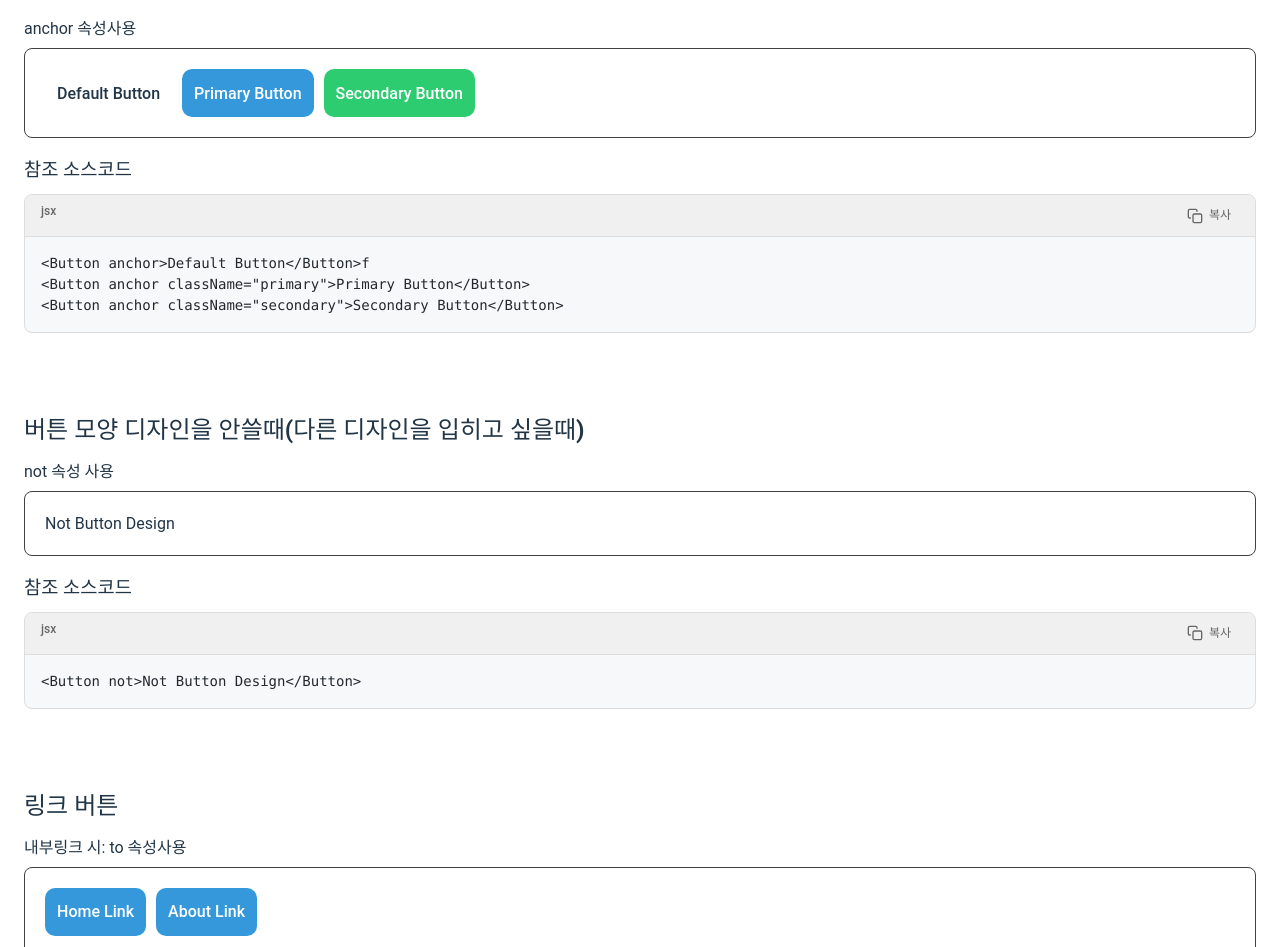
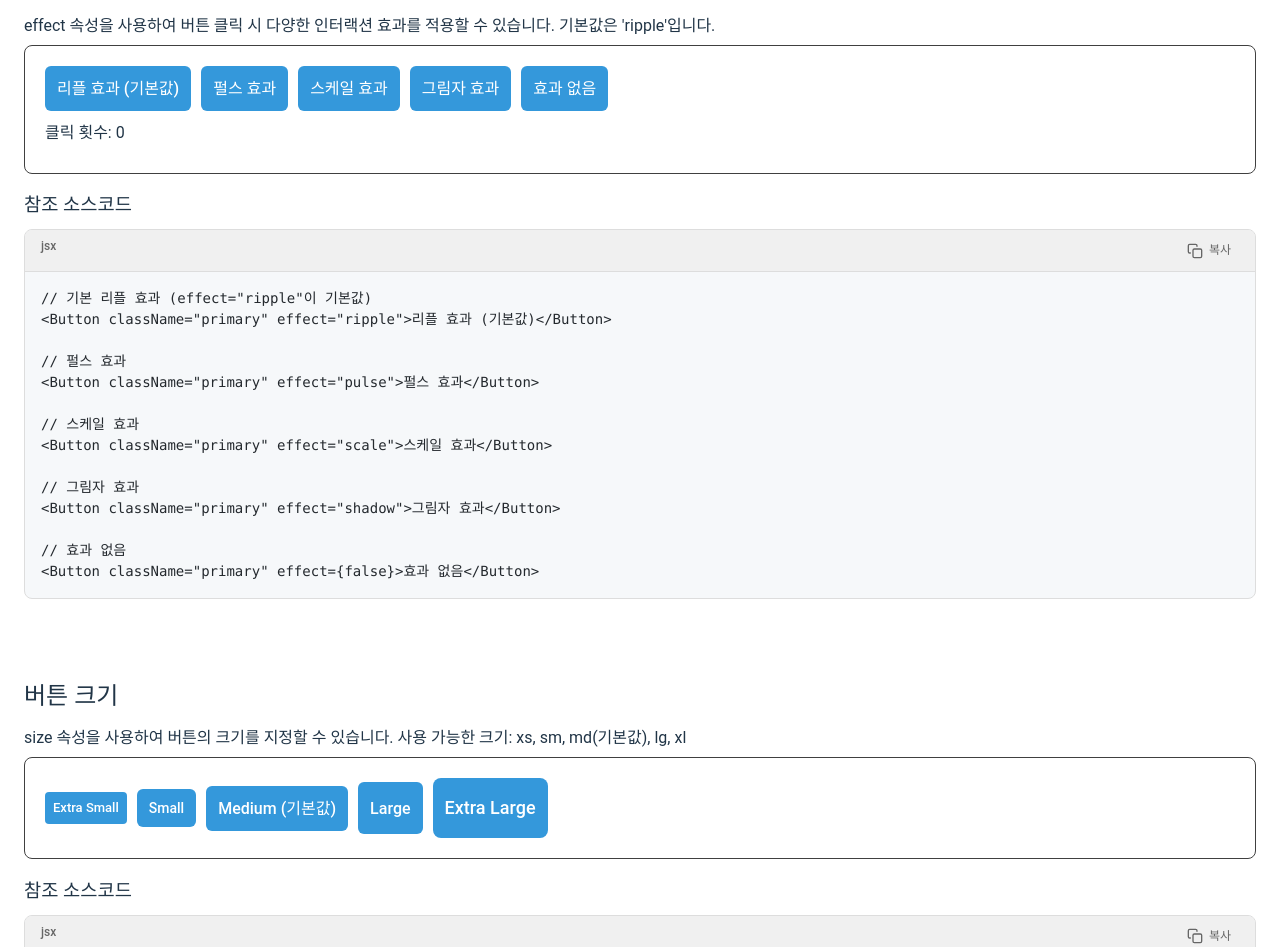
Before and after one commit to anoju/anoju-react, a React (Vite) app: page /guide/button in a window 1280 px wide. Shown: the part 905-1852 px from the top of the page. Built offline with nearby package versions, Linux system fonts and the light colour scheme.

Commit message:
버튼 업데이트(2)

```diff
--- a/src/assets/scss/common/_root.scss
+++ b/src/assets/scss/common/_root.scss
@@ -11,7 +11,9 @@
 
   // color
   --primary-color: #{s.$primary-color};
+  --primary-color-rgb: 52, 152, 219; // primary-color의 RGB 값
   --secondary-color: #{s.$secondary-color};
+  --secondary-color-rgb: 46, 204, 113; // secondary-color의 RGB 값
 
   @for $i from 0 through 20 {
     // 흰색에서 검은색으로 (light에서 dark로)
--- a/src/assets/scss/components/button.module.scss
+++ b/src/assets/scss/components/button.module.scss
@@ -5,14 +5,14 @@
 
 .button {
   display: inline-flex;
-  height: 4.8rem;
+  height: 4.5rem;
   line-height: inherit;
   padding: 0 1.2rem;
   border: 0 solid transparent;
   text-align: center;
   text-decoration: none;
   box-sizing: border-box;
-  border-radius: 1rem;
+  border-radius: 0.6rem;
   justify-content: center;
   align-items: center;
   font-size: 1.6rem;
@@ -57,27 +57,25 @@
   }
 
   &.xs {
-    height: 2.4rem;
+    height: 3.2rem;
     padding: 0 0.8rem;
-    font-size: 1.2rem;
+    font-size: 1.3rem;
     border-radius: 0.4rem;
   }
 
   &.sm {
-    height: 3.2rem;
-    font-size: 1.2rem;
-    border-radius: 0.6rem;
+    height: 3.8rem;
+    font-size: 1.4rem;
   }
 
   &.lg {
-    height: 3.8rem;
-    font-size: 1.4rem;
-    border-radius: 0.6rem;
+    height: 5.2rem;
   }
 
   &.xl {
-    height: 5.2rem;
-    border-radius: 1.2rem;
+    height: 6rem;
+    font-size: 1.8rem;
+    border-radius: 0.8rem;
   }
 }
 
@@ -89,9 +87,38 @@
   transform: scale(0);
   animation: ripple-animation 0.6s linear;
   pointer-events: none;
+  touch-action: none; // 모바일 터치 개선
 
   @include s.light-mode {
     background-color: rgb(0 0 0 / 15%);
+  }
+}
+
+// 펄스 효과 스타일
+.button-pulse {
+  position: relative;
+  overflow: visible !important;
+
+  &::after {
+    content: '';
+    position: absolute;
+    inset: 0;
+    border-radius: inherit;
+    box-shadow: 0 0 0 0 rgba(var(--primary-color-rgb), 0.7);
+    animation: pulse-animation 1.5s cubic-bezier(0.66, 0, 0, 1) forwards;
+  }
+}
+
+// 크기 확대/축소 효과
+.button-scale {
+  animation: scale-animation 0.3s ease-in-out;
+}
+
+// 그림자 효과
+.button-shadow {
+  &:active {
+    transform: translateY(2px);
+    box-shadow: 0 2px 8px rgb(0 0 0 / 20%);
   }
 }
 
@@ -101,3 +128,31 @@
     opacity: 0;
   }
 }
+
+@keyframes pulse-animation {
+  0% {
+    box-shadow: 0 0 0 0 rgba(var(--primary-color-rgb), 0.7);
+  }
+
+  70% {
+    box-shadow: 0 0 0 15px rgba(var(--primary-color-rgb), 0);
+  }
+
+  100% {
+    box-shadow: 0 0 0 0 rgba(var(--primary-color-rgb), 0);
+  }
+}
+
+@keyframes scale-animation {
+  0% {
+    transform: scale(1);
+  }
+
+  50% {
+    transform: scale(0.95);
+  }
+
+  100% {
+    transform: scale(1);
+  }
+}
--- a/src/components/common/Button.tsx
+++ b/src/components/common/Button.tsx
@@ -5,8 +5,21 @@ import React, { useRef, useState, useEffect } from 'react';
 import { Link } from 'react-router-dom';
 import styles from '@/assets/scss/components/button.module.scss';
 
+// 터치 이벤트 인터페이스
+interface TouchList {
+  length: number;
+  [index: number]: { clientX: number; clientY: number };
+}
+
+interface CustomTouchEvent {
+  touches: TouchList;
+}
+
 // 버튼 사이즈 타입 정의
 type ButtonSize = 'xs' | 'sm' | 'md' | 'lg' | 'xl';
+
+// 버튼 효과 타입 정의
+type ButtonEffect = 'ripple' | 'pulse' | 'scale' | 'shadow' | false;
 
 // 리플 효과 타입 정의
 interface RippleEffect {
@@ -20,7 +33,7 @@ interface RippleEffect {
 type CommonButtonProps = {
   size?: ButtonSize;
   not?: boolean; // 'not' prop 추가
-  disableRipple?: boolean; // 리플 효과 비활성화 옵션
+  effect?: ButtonEffect; // 버튼 효과 옵션
 };
 
 type ButtonProps =
@@ -49,43 +62,75 @@ const Button = React.forwardRef<HTMLElement, ButtonProps>((props, ref) => {
     }
   }, [ripples]);
 
+  // 이펙트 효과 적용 여부 확인
+  const hasEffect = props.effect !== undefined ? props.effect : 'ripple';
+
   // 버튼 클래스명 생성 함수
   const getButtonClasses = (
     className?: string,
     size?: ButtonSize,
-    not?: boolean
+    not?: boolean,
+    effect?: ButtonEffect
   ) => {
     // not 속성이 true이면 className만 반환
     if (not) {
       return className;
     }
 
-    return [
+    const classes = [
       styles.button,
       size && styles[size], // size 클래스 추가
+      effect === 'pulse' && styles['button-pulse'],
+      effect === 'shadow' && styles['button-shadow'],
       className,
-    ]
-      .filter(Boolean)
-      .join(' ');
+    ].filter(Boolean);
+
+    return classes.join(' ');
   };
 
   // 리플 효과 생성 함수
   const createRipple = (event: React.MouseEvent<HTMLElement>) => {
-    const isDisabled = 'disableRipple' in props && props.disableRipple;
-    const isNotButton = 'not' in props && (props as { not?: boolean }).not;
-
-    if (isDisabled || isNotButton) {
+    // effect가 'ripple'이 아니면 리플 효과를 적용하지 않음
+    if (hasEffect !== 'ripple' || (props as { not?: boolean }).not) {
       return;
     }
 
     const target = event.currentTarget;
     const rect = target.getBoundingClientRect();
 
-    const x = event.clientX - rect.left;
-    const y = event.clientY - rect.top;
+    // 모바일 터치 이벤트인지 확인
+    const nativeEvent = event.nativeEvent;
+    const isTouchEvent = 'touches' in nativeEvent;
 
-    // 버튼 대각선 길이를 기준으로 리플 크기 계산
-    const size = Math.max(rect.width, rect.height) * 0.8;
+    // X, Y 좌표 가져오기
+    let pageX: number;
+    let pageY: number;
+
+    if (isTouchEvent) {
+      // touches 속성이 있는 경우 터치 이벤트로 처리
+      const touchEvent = nativeEvent as CustomTouchEvent;
+      if (touchEvent.touches.length > 0) {
+        pageX = touchEvent.touches[0].clientX;
+        pageY = touchEvent.touches[0].clientY;
+      } else {
+        // 터치가 없는 경우 기본 좌표 사용
+        pageX = event.clientX;
+        pageY = event.clientY;
+      }
+    } else {
+      // 마우스 이벤트
+      pageX = event.clientX;
+      pageY = event.clientY;
+    }
+
+    const x = pageX - rect.left;
+    const y = pageY - rect.top;
+
+    // 대각선 계산을 통한 버튼 크기 가져오기
+    const size = Math.max(
+      Math.max(rect.width, rect.height) * 1.5, // 버튼의 가장 큰 측면 1.5배
+      Math.sqrt(Math.pow(rect.width, 2) + Math.pow(rect.height, 2)) * 1.1 // 대각선 길이의 1.1배
+    );
 
     const newRipple: RippleEffect = {
       x,
@@ -98,18 +143,24 @@ const Button = React.forwardRef<HTMLElement, ButtonProps>((props, ref) => {
     setRipples([newRipple]);
   };
 
+  // 크기 확대/축소 효과 함수
+  const handleScaleEffect = (element: HTMLElement) => {
+    if (hasEffect === 'scale') {
+      // 기존 애니메이션 제거
+      element.classList.remove(styles['button-scale']);
+
+      // 강제 리플로우를 트리거해 애니메이션 리셋
+      void element.offsetWidth;
+
+      // 애니메이션 클래스 추가
+      element.classList.add(styles['button-scale']);
+    }
+  };
+
   // to 속성이 있으면 Link
   if ('to' in props && props.to) {
-    const {
-      to,
-      children,
-      className,
-      size,
-      not,
-      disableRipple,
-      onClick,
-      ...rest
-    } = props;
+    const { to, children, className, size, not, effect, onClick, ...rest } =
+      props;
 
     // Link 시 target 속성 제외
     const newRest = { ...rest };
@@ -118,6 +169,12 @@ const Button = React.forwardRef<HTMLElement, ButtonProps>((props, ref) => {
     // 클릭 이벤트 핸들러 결합
     const handleLinkClick = (e: React.MouseEvent<HTMLAnchorElement>) => {
       createRipple(e);
+
+      // scale 효과 적용
+      if (hasEffect === 'scale') {
+        handleScaleEffect(e.currentTarget);
+      }
+
       if (onClick) {
         onClick(e);
       }
@@ -126,14 +183,14 @@ const Button = React.forwardRef<HTMLElement, ButtonProps>((props, ref) => {
     return (
       <Link
         to={to}
-        className={getButtonClasses(className, size, not)}
+        className={getButtonClasses(className, size, not, effect)}
         onClick={handleLinkClick}
         {...newRest}
         ref={ref as React.Ref<HTMLAnchorElement>}
       >
         {children}
-        {!not &&
-          !disableRipple &&
+        {hasEffect === 'ripple' &&
+          !not &&
           ripples.map((ripple) => (
             <span
               key={ripple.id}
@@ -160,7 +217,7 @@ const Button = React.forwardRef<HTMLElement, ButtonProps>((props, ref) => {
       className,
       size,
       not,
-      disableRipple,
+      effect,
       ...rest
     } = props;
 
@@ -178,6 +235,11 @@ const Button = React.forwardRef<HTMLElement, ButtonProps>((props, ref) => {
       // 리플 효과 추가
       createRipple(e);
 
+      // scale 효과 적용
+      if (hasEffect === 'scale') {
+        handleScaleEffect(e.currentTarget);
+      }
+
       if (onClick) onClick(e);
     };
 
@@ -185,7 +247,7 @@ const Button = React.forwardRef<HTMLElement, ButtonProps>((props, ref) => {
       <a
         href={href}
         role="button"
-        className={getButtonClasses(className, size, not)}
+        className={getButtonClasses(className, size, not, effect)}
         target={target}
         rel={target === '_blank' ? 'noopener noreferrer' : undefined}
         onClick={handleClick}
@@ -193,8 +255,8 @@ const Button = React.forwardRef<HTMLElement, ButtonProps>((props, ref) => {
         ref={ref as React.Ref<HTMLAnchorElement>}
       >
         {children}
-        {!not &&
-          !disableRipple &&
+        {hasEffect === 'ripple' &&
+          !not &&
           ripples.map((ripple) => (
             <span
               key={ripple.id}
@@ -212,12 +274,18 @@ const Button = React.forwardRef<HTMLElement, ButtonProps>((props, ref) => {
   }
 
   // 기본은 button
-  const { children, className, size, not, disableRipple, onClick, ...rest } =
+  const { children, className, size, not, effect, onClick, ...rest } =
     props as React.ButtonHTMLAttributes<HTMLButtonElement> & CommonButtonProps;
 
   // 클릭 이벤트 핸들러 결합
   const handleButtonClick = (e: React.MouseEvent<HTMLButtonElement>) => {
     createRipple(e);
+
+    // scale 효과 적용
+    if (hasEffect === 'scale') {
+      handleScaleEffect(e.currentTarget);
+    }
+
     if (onClick) {
       onClick(e);
     }
@@ -226,14 +294,14 @@ const Button = React.forwardRef<HTMLElement, ButtonProps>((props, ref) => {
   return (
     <button
       type="button"
-      className={getButtonClasses(className, size, not)}
+      className={getButtonClasses(className, size, not, effect)}
       onClick={handleButtonClick}
       {...rest}
       ref={ref as React.Ref<HTMLButtonElement>}
     >
       {children}
-      {!not &&
-        !disableRipple &&
+      {hasEffect === 'ripple' &&
+        !not &&
         ripples.map((ripple) => (
           <span
             key={ripple.id}
--- a/src/pages/guide/button.tsx
+++ b/src/pages/guide/button.tsx
@@ -1,9 +1,12 @@
 // src/pages/guide/button.tsx - 버튼 가이드 페이지
+import { useState } from 'react';
 import { usePageLayout } from '@/hooks/usePageLayout';
 import { Button, CodeHighlight } from '@/components/common';
 import styles from '@/assets/scss/pages/guide.module.scss';
 
 const ButtonGuide = () => {
+  const [clickCount, setClickCount] = useState(0);
+
   usePageLayout({
     title: '버튼 / 컴포넌트 가이드',
     rightButtons: (
@@ -14,6 +17,10 @@ const ButtonGuide = () => {
       </>
     ),
   });
+
+  const handleClick = () => {
+    setClickCount((prev) => prev + 1);
+  };
 
   return (
     <div className="page-inner">
@@ -46,6 +53,109 @@ const ButtonGuide = () => {
       </section>
 
       <section className={styles.section}>
+        <h2 className={styles['section-title']}>인터랙션 효과</h2>
+        <p className={styles.txt}>
+          effect 속성을 사용하여 버튼 클릭 시 다양한 인터랙션 효과를 적용할 수
+          있습니다. 기본값은 'ripple'입니다.
+        </p>
+        <div className={styles.showcase}>
+          <div
+            style={{
+              display: 'flex',
+              gap: '10px',
+              flexWrap: 'wrap',
+              marginBottom: '10px',
+            }}
+          >
+            <Button className="primary" effect="ripple" onClick={handleClick}>
+              리플 효과 (기본값)
+            </Button>
+
+            <Button className="primary" effect="pulse" onClick={handleClick}>
+              펄스 효과
+            </Button>
+
+            <Button className="primary" effect="scale" onClick={handleClick}>
+              스케일 효과
+            </Button>
+
+            <Button className="primary" effect="shadow" onClick={handleClick}>
+              그림자 효과
+            </Button>
+
+            <Button className="primary" effect={false} onClick={handleClick}>
+              효과 없음
+            </Button>
+          </div>
+          <p className={styles.txt} style={{ marginTop: '10px' }}>
+            클릭 횟수: {clickCount}
+          </p>
+        </div>
+
+        <h3 className={styles['sub-title']}>참조 소스코드</h3>
+        <CodeHighlight
+          code={`// 기본 리플 효과 (effect="ripple"이 기본값)
+<Button className="primary" effect="ripple">리플 효과 (기본값)</Button>
+
+// 펄스 효과
+<Button className="primary" effect="pulse">펄스 효과</Button>
+
+// 스케일 효과
+<Button className="primary" effect="scale">스케일 효과</Button>
+
+// 그림자 효과
+<Button className="primary" effect="shadow">그림자 효과</Button>
+
+// 효과 없음
+<Button className="primary" effect={false}>효과 없음</Button>
+`}
+          language="jsx"
+        />
+      </section>
+
+      <section className={styles.section}>
+        <h2 className={styles['section-title']}>버튼 크기</h2>
+        <p className={styles.txt}>
+          size 속성을 사용하여 버튼의 크기를 지정할 수 있습니다. 사용 가능한
+          크기: xs, sm, md(기본값), lg, xl
+        </p>
+        <div className={styles.showcase}>
+          <div
+            style={{
+              display: 'flex',
+              alignItems: 'center',
+              gap: '10px',
+              flexWrap: 'wrap',
+            }}
+          >
+            <Button className="primary" size="xs">
+              Extra Small
+            </Button>
+            <Button className="primary" size="sm">
+              Small
+            </Button>
+            <Button className="primary">Medium (기본값)</Button>
+            <Button className="primary" size="lg">
+              Large
+            </Button>
+            <Button className="primary" size="xl">
+              Extra Large
+            </Button>
+          </div>
+        </div>
+
+        <h3 className={styles['sub-title']}>참조 소스코드</h3>
+        <CodeHighlight
+          code={`<Button size="xs">Extra Small</Button>
+<Button size="sm">Small</Button>
+<Button>Medium (기본값)</Button>
+<Button size="lg">Large</Button>
+<Button size="xl">Extra Large</Button>`}
+          language="jsx"
+        />
+      </section>
+
+      <section className={styles.section}>
         <h2 className={styles['section-title']}>a태그 렌더링 필요시</h2>
         <p className={styles.txt}>anchor 속성사용</p>
         <div className={styles.showcase + ' inline'}>
@@ -60,7 +170,7 @@ const ButtonGuide = () => {
 
         <h3 className={styles['sub-title']}>참조 소스코드</h3>
         <CodeHighlight
-          code={`<Button anchor>Default Button</Button>f
+          code={`<Button anchor>Default Button</Button>
 <Button anchor className="primary">Primary Button</Button>
 <Button anchor className="secondary">Secondary Button</Button>`}
           language="jsx"
@@ -122,6 +232,96 @@ const ButtonGuide = () => {
           language="jsx"
         />
       </section>
+
+      <section className={styles.section}>
+        <h2 className={styles['section-title']}>Props 목록</h2>
+        <div className={styles.showcase}>
+          <table className={styles.table}>
+            <thead>
+              <tr>
+                <th>속성</th>
+                <th>타입</th>
+                <th>기본값</th>
+                <th>설명</th>
+              </tr>
+            </thead>
+            <tbody>
+              <tr>
+                <td>children</td>
+                <td>ReactNode</td>
+                <td>-</td>
+                <td>버튼 내용</td>
+              </tr>
+              <tr>
+                <td>className</td>
+                <td>string</td>
+                <td>''</td>
+                <td>추가 클래스명</td>
+              </tr>
+              <tr>
+                <td>size</td>
+                <td>'xs' | 'sm' | 'md' | 'lg' | 'xl'</td>
+                <td>'md'</td>
+                <td>버튼 크기</td>
+              </tr>
+              <tr>
+                <td>effect</td>
+                <td>'ripple' | 'pulse' | 'scale' | 'shadow' | false</td>
+                <td>'ripple'</td>
+                <td>인터랙션 효과 유형</td>
+              </tr>
+              <tr>
+                <td>not</td>
+                <td>boolean</td>
+                <td>false</td>
+                <td>기본 버튼 스타일 비활성화 여부</td>
+              </tr>
+              <tr>
+                <td>to</td>
+                <td>string</td>
+                <td>-</td>
+                <td>내부 링크 경로 (React Router Link 사용)</td>
+              </tr>
+              <tr>
+                <td>anchor</td>
+                <td>boolean</td>
+                <td>false</td>
+                <td>a 태그로 렌더링 여부</td>
+              </tr>
+              <tr>
+                <td>href</td>
+                <td>string</td>
+                <td>'#'</td>
+                <td>a 태그 href 속성</td>
+              </tr>
+              <tr>
+                <td>target</td>
+                <td>string</td>
+                <td>-</td>
+                <td>a 태그 target 속성 (href와 함께 사용)</td>
+              </tr>
+              <tr>
+                <td>onClick</td>
+                <td>function</td>
+                <td>-</td>
+                <td>클릭 이벤트 핸들러</td>
+              </tr>
+              <tr>
+                <td>disabled</td>
+                <td>boolean</td>
+                <td>false</td>
+                <td>버튼 비활성화 여부</td>
+              </tr>
+              <tr>
+                <td>type</td>
+                <td>'button' | 'submit' | 'reset'</td>
+                <td>'button'</td>
+                <td>버튼 타입 (button 태그에만 적용)</td>
+              </tr>
+            </tbody>
+          </table>
+        </div>
+      </section>
     </div>
   );
 };
```
